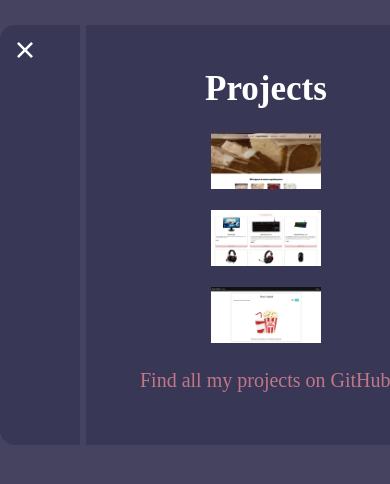
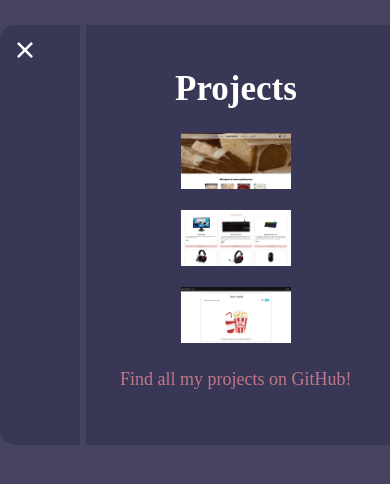
Before and after one commit to maureSs/maurososa-OLD, a React (Create React App) app: page /projects in a window 390 px wide. Shown: the top 484 px of the page. Built offline with nearby package versions, Linux system fonts and the light colour scheme.

Commit message:
website commit

```diff
--- a/src/components/About.styles.js
+++ b/src/components/About.styles.js
@@ -29,8 +29,8 @@ export const Wrapper = styled.div`
     @media (max-width: 480px) {
       width: 350px;
       height: 400px;
-      font-size: 18px;
-      margin-left: 90px;
+      font-size: 17px;
+      margin-left: 70px;
       margin-top: 0px;
     }
     @media (min-width: 769px) and (max-width: 1400px) {
--- a/src/components/Contact.styles.js
+++ b/src/components/Contact.styles.js
@@ -65,7 +65,7 @@ export const Wrapper = styled.div`
       height: 350px;
       font-size: 15px;
       margin-bottom: 0px;
-      margin-left: 150px;
+      margin-left: 110px;
     }
   }
 
@@ -89,7 +89,7 @@ export const Wrapper = styled.div`
     left: 58%;
     transform: translate(-50%, -50%);
     @media (max-width: 480px) {
-      top: 22%;
+      top: 40%;
       left: 55%;
     }
     @media (min-width: 769px) and (max-width: 1400px) {
--- a/src/components/Projects.styles.js
+++ b/src/components/Projects.styles.js
@@ -49,7 +49,7 @@ export const Wrapper = styled.div`
     @media (max-width: 480px) {
       font-size: 35px;
       margin-bottom: 15px;
-      margin-left: 110px;
+      margin-left: 80px;
     }
     @media (min-width: 769px) and (max-width: 1400px) {
       font-size: 25px;
@@ -103,7 +103,7 @@ export const Wrapper = styled.div`
       width: 220px;
       height: 220px;
       margin-top: 0px;
-      margin-left: 90px;
+      margin-left: 60px;
     }
     @media (min-width: 1400px) and (max-width: 1919px) {
       padding-left: 30px;
@@ -147,10 +147,10 @@ export const Wrapper = styled.div`
     margin-left: 638px;
     @media (max-width: 480px) {
       width: 300px;
-      font-size: 20px;
+      font-size: 18px;
       padding: 0%;
       margin-top: -150px;
-      margin-left: 130px;
+      margin-left: 110px;
     }
     @media (min-width: 769px) and (max-width: 1400px) {
       margin-left: 510px;
--- a/src/index.css
+++ b/src/index.css
@@ -23,7 +23,7 @@ body {
 }
 @media (max-width: 480px) {
   .main-container {
-    max-width: 450px;
+    max-width: 420px;
     min-height: 400px;
     margin: 25px auto;
     border: 5px;
@@ -151,7 +151,7 @@ body {
   .description h4 {
     font-size: 25px;
     position: absolute;
-    top: 15%;
+    top: 21%;
     left: 32.5%;
   }
 }
@@ -174,7 +174,7 @@ body {
     height: 10px;
     margin-left: 0px;
     margin-top: 0px;
-    top: 19%;
+    top: 28%;
     left: 35.5%;
   }
 }
```
